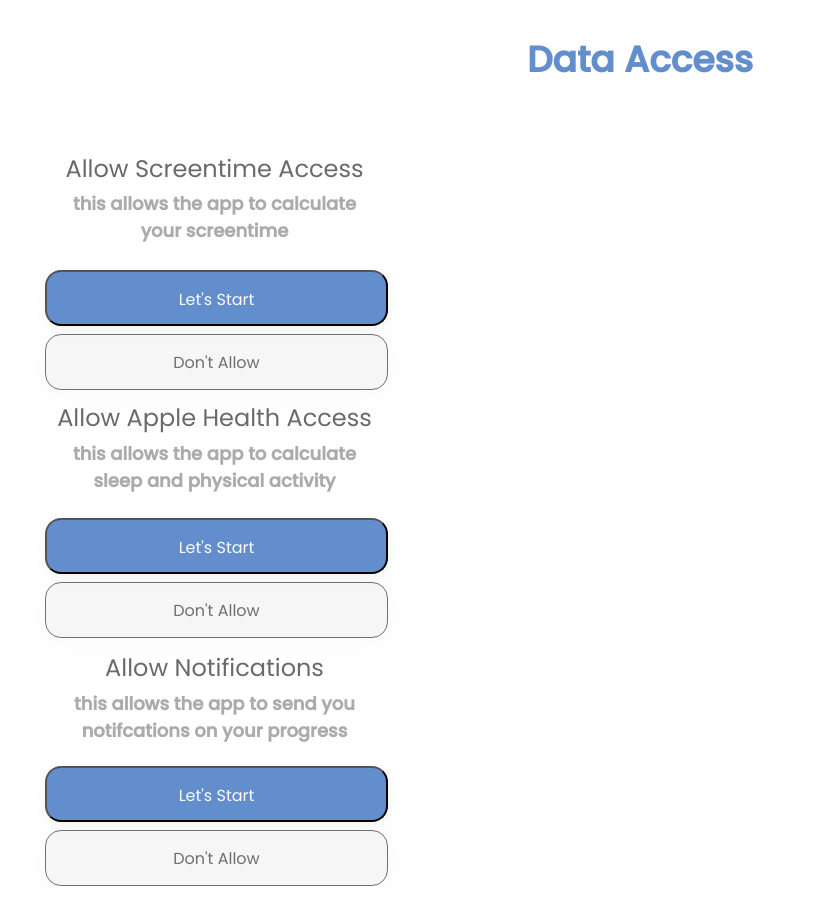
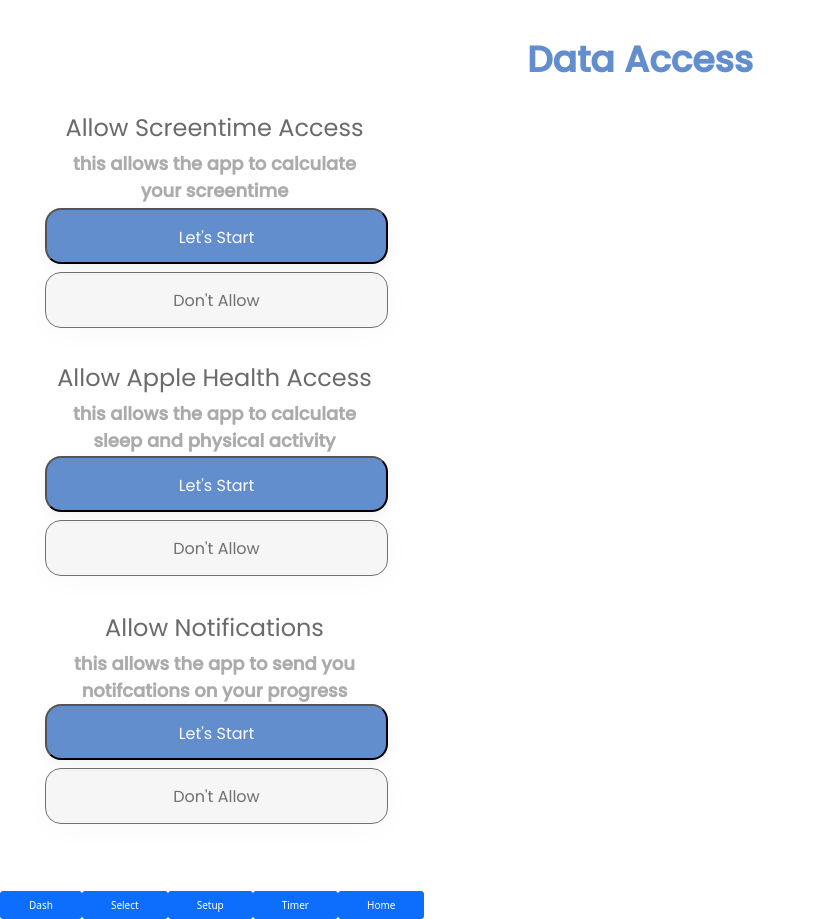
Before and after one commit to PemK88/Smart-Day, a React (Create React App) app in the folder smart-day/: page /access in a window 1280 px wide. Shown: the whole page, without its empty margins (0-816 px from the left). Before the commit the page ends 886 px from the top, so only its background shows below. Built offline with nearby package versions, Linux system fonts and the light colour scheme.

Commit message:
Final edits

```diff
--- a/smart-day/src/Access/index.js
+++ b/smart-day/src/Access/index.js
@@ -1,4 +1,5 @@
 import React from "react";
+import { Link } from "react-router-dom";
 import "./styles.css";
 
 const Header = () => {
@@ -9,6 +10,7 @@ const Access = () => {
   return (
     <div>
       <Header />
+      <div className="access-body">
         <p className="subheading-1">Allow Screentime Access</p>
         <p className="subtext-1">
           this allows the app to calculate your screentime
@@ -35,6 +37,22 @@ const Access = () => {
         <button style={{ top: 390 }} className="button-2 black-button-text">
           Don't Allow
         </button>
+        <Link to="/dashboard" className="btn btn-primary nav-button">
+          Dash
+        </Link>
+        <Link to="/smart" className="btn btn-primary nav-button">
+          Select
+        </Link>
+        <Link to="/setup" className="btn btn-primary nav-button">
+          Setup
+        </Link>
+        <Link to="/timer" className="btn btn-primary nav-button">
+          Timer
+        </Link>
+        <Link to="/" className="btn btn-primary nav-button">
+          Home
+        </Link>
+      </div>
     </div>
   );
 };
--- a/smart-day/src/Access/styles.css
+++ b/smart-day/src/Access/styles.css
@@ -16,7 +16,7 @@
   width: 343px;
   height: 36px;
   left: 43px;
-  top: 151px;
+  top: 60px;
 
   font-family: Poppins;
   font-style: normal;
@@ -35,7 +35,7 @@
   width: 307px;
   height: 54px;
   left: 61px;
-  top: 190px;
+  top: 100px;
 
   font-family: Poppins;
   font-style: normal;
@@ -52,7 +52,7 @@
   width: 343px;
   height: 36px;
   left: 43px;
-  top: 400px;
+  top: 310px;
 
   font-family: Poppins;
   font-style: normal;
@@ -71,7 +71,7 @@
   width: 307px;
   height: 54px;
   left: 61px;
-  top: 440px;
+  top: 350px;
 
   font-family: Poppins;
   font-style: normal;
@@ -88,7 +88,7 @@
   width: 343px;
   height: 36px;
   left: 43px;
-  top: 650px;
+  top: 560px;
 
   font-family: Poppins;
   font-style: normal;
@@ -107,7 +107,7 @@
   width: 307px;
   height: 54px;
   left: 61px;
-  top: 690px;
+  top: 600px;
 
   font-family: Poppins;
   font-style: normal;
@@ -190,3 +190,20 @@
 
   color: #000000;
 }
+
+.nav-button {
+  position: relative;
+  size: small;
+  top: 450px;
+  width: 40px;
+  font-size: 10px;
+  text-align: center;
+  display: inline;
+  border-left-width: 17px;
+  border-right-width: 17px;
+}
+
+.access-body {
+  position: absolute;
+  top: 50px;
+}
--- a/smart-day/src/Dashboard/index.js
+++ b/smart-day/src/Dashboard/index.js
@@ -3,11 +3,12 @@ import "./dashboard.css";
 import { Container, Row, Col, Button, Form } from "react-bootstrap";
 import DonutChart from "react-donut-chart";
 import Dashbar from "./Dashbar";
-import Entertainment from "../images/entertainment.png"
-import Physical from "../images/physical-activity.png"
-import Sleep from "../images/sleep.png"
-import Social from "../images/social.png"
-import Work from "../images/work.png"
+import Entertainment from "../images/entertainment.png";
+import Physical from "../images/physical-activity.png";
+import Sleep from "../images/sleep.png";
+import Social from "../images/social.png";
+import Work from "../images/work.png";
+import { Link } from "react-router-dom";
 
 const Header = () => {
   return <h1 className="header">Dashboard</h1>;
@@ -16,11 +17,28 @@ const Header = () => {
 const Dashboard = () => {
   return (
     <div>
+      <div>
+        <Link to="/access" className="btn btn-primary nav-button-dash">
+          Access
+        </Link>
+        <Link to="/smart" className="btn btn-primary nav-button-dash">
+          Select
+        </Link>
+        <Link to="/setup" className="btn btn-primary nav-button-dash">
+          Setup
+        </Link>
+        <Link to="/timer" className="btn btn-primary nav-button-dash">
+          Timer
+        </Link>
+        <Link to="/" className="btn btn-primary nav-button-dash">
+          Login
+        </Link>
+      </div>
       <Header />
-      <br/>
-      <br/>
-      <br/>
-      <br/>
+      <br />
+      <br />
+      <br />
+      <br />
       <div className="chart-container">
         <DonutChart
           data={[
@@ -43,8 +61,10 @@ const Dashboard = () => {
             {
               label: "Social",
               value: 31,
-          }]}
-          colors={['#7012CF', '#F2994A', '#FD5B71', '#27AE60','#638ECE']}/>
+            },
+          ]}
+          colors={["#7012CF", "#F2994A", "#FD5B71", "#27AE60", "#638ECE"]}
+        />
         <div className="white-box">16 Hours</div>
       </div>
 
@@ -53,39 +73,38 @@ const Dashboard = () => {
           image={Work}
           tag="Productive"
           title="Work"
-                    percentageOver={'+33'}
-                    percentage={'25'}
+          percentageOver={"+33"}
+          percentage={"25"}
         />
         <Dashbar
           image={Physical}
           tag="Health"
           title="Physical Activity"
-                    percentageOver={'+50'}
-                    percentage={'19'}
+          percentageOver={"+50"}
+          percentage={"19"}
         />
         <Dashbar
           image={Sleep}
           tag="Health"
           title="Sleep"
-                    percentageOver={'-100'}
-                    percentage={'0'}
+          percentageOver={"-100"}
+          percentage={"0"}
         />
         <Dashbar
           image={Entertainment}
           tag="Leisure"
           title="Entertainment"
-                    percentageOver={'+33'}
-                    percentage={'25'}
+          percentageOver={"+33"}
+          percentage={"25"}
         />
         <Dashbar
           image={Social}
           tag="Leisure"
           title="Social"
-                    percentageOver={'+67'}
-                    percentage={'31'}
+          percentageOver={"+67"}
+          percentage={"31"}
         />
       </Container>
-
     </div>
   );
 };
--- a/smart-day/src/LevelSelect/index.js
+++ b/smart-day/src/LevelSelect/index.js
@@ -1,31 +1,71 @@
-import React, { useState } from 'react';
+import React, { useState } from "react";
 import "./styles.css";
 import { Button, DropdownButton, Dropdown } from "react-bootstrap";
+import { Link } from "react-router-dom";
 
-function LevelSelect () {
-
-    const [level, setLevel] = useState(new Array(7).fill(''));
+function LevelSelect() {
+  const [level, setLevel] = useState(new Array(7).fill(""));
 
   const handleSelect = (idx, selectedValue) => {
-
     let value = [...level];
     value[idx] = selectedValue;
     setLevel(value);
-
   };
 
   const generateDropDown = (idx) => {
     return (
-            <DropdownButton id={idx.toString()} title={level[idx]} className="level-select">
-                <Dropdown.Item href="#/action-1"  onClick={() => {handleSelect(idx,'Chill')}}>Chill</Dropdown.Item>
-                <Dropdown.Item href="#/action-2" onClick={() => {handleSelect(idx,'Balance')}}>Balance</Dropdown.Item>
-                <Dropdown.Item href="#/action-3" onClick={() => {handleSelect(idx,'Focus')}}>Focus</Dropdown.Item>
+      <DropdownButton
+        id={idx.toString()}
+        title={level[idx]}
+        className="level-select"
+      >
+        <Dropdown.Item
+          href="#/action-1"
+          onClick={() => {
+            handleSelect(idx, "Chill");
+          }}
+        >
+          Chill
+        </Dropdown.Item>
+        <Dropdown.Item
+          href="#/action-2"
+          onClick={() => {
+            handleSelect(idx, "Balance");
+          }}
+        >
+          Balance
+        </Dropdown.Item>
+        <Dropdown.Item
+          href="#/action-3"
+          onClick={() => {
+            handleSelect(idx, "Focus");
+          }}
+        >
+          Focus
+        </Dropdown.Item>
       </DropdownButton>
     );
   };
 
   return (
     <div className="page">
+      <div>
+        <Link to="/dashboard" className="btn btn-primary nav-button-select">
+          Dash
+        </Link>
+        <Link to="/" className="btn btn-primary nav-button-select">
+          Home
+        </Link>
+        <Link to="/setup" className="btn btn-primary nav-button-select">
+          Setup
+        </Link>
+        <Link to="/timer" className="btn btn-primary nav-button-select">
+          Timer
+        </Link>
+        <Link to="/access" className="btn btn-primary nav-button-select">
+          Access
+        </Link>
+      </div>
       <h1 className="page-title">My Smart Week</h1>
 
       <ul className="days-list">
@@ -60,8 +100,6 @@ function LevelSelect () {
       </ul>
       <Button>Save</Button>
     </div>
-
-
   );
 }
 
--- a/smart-day/src/LevelSetup/index.js
+++ b/smart-day/src/LevelSetup/index.js
@@ -1,18 +1,17 @@
-import React, { useState } from 'react'
-import Bar from "./LevelSetupBar"
-import { Container } from "react-bootstrap"
-import Entertainment from "../images/entertainment.png"
-import Physical from "../images/physical-activity.png"
-import Sleep from "../images/sleep.png"
-import Social from "../images/social.png"
-import Work from "../images/work.png"
-import "./LevelSetup.css"
+import React, { useState } from "react";
+import Bar from "./LevelSetupBar";
+import { Container } from "react-bootstrap";
+import Entertainment from "../images/entertainment.png";
+import Physical from "../images/physical-activity.png";
+import Sleep from "../images/sleep.png";
+import Social from "../images/social.png";
+import Work from "../images/work.png";
+import "./LevelSetup.css";
 import { DropdownButton, Dropdown } from "react-bootstrap";
-
+import { Link } from "react-router-dom";
 
 const LevelSetup = () => {
-
-    const [selected, setSelected] = useState('')
+  const [selected, setSelected] = useState("");
 
   const [hours, setHours] = useState(new Array(5).fill(0));
 
@@ -21,54 +20,74 @@ const LevelSetup = () => {
     setHours(hours);
   };
 
-
   return (
     <div>
+      <Link to="/dashboard" className="btn btn-primary nav-button-setup">
+        Dash
+      </Link>
+      <Link to="/smart" className="btn btn-primary nav-button-setup">
+        Select
+      </Link>
+      <Link to="/" className="btn btn-primary nav-button-setup">
+        Home
+      </Link>
+      <Link to="/timer" className="btn btn-primary nav-button-setup">
+        Timer
+      </Link>
+      <Link to="/access" className="btn btn-primary nav-button-setup">
+        Access
+      </Link>
       <h1 className="page-title">Level Setup</h1>
-            <br/>
+      <br />
 
       <DropdownButton id={0} title={selected} className="select margin-auto">
-                <Dropdown.Item href="#/action-1"  onClick={() => {handleSelect('Chill', [3,2,10,3,3])}}>Chill</Dropdown.Item>
-                <Dropdown.Item href="#/action-2" onClick={() => {handleSelect('Balance', [7,2,7,4,4])}}>Balance</Dropdown.Item>
-                <Dropdown.Item href="#/action-3" onClick={() => {handleSelect('Focus', [10,1,7,3,3])}}>Focus</Dropdown.Item>
+        <Dropdown.Item
+          href="#/action-1"
+          onClick={() => {
+            handleSelect("Chill", [3, 2, 10, 3, 3]);
+          }}
+        >
+          Chill
+        </Dropdown.Item>
+        <Dropdown.Item
+          href="#/action-2"
+          onClick={() => {
+            handleSelect("Balance", [7, 2, 7, 4, 4]);
+          }}
+        >
+          Balance
+        </Dropdown.Item>
+        <Dropdown.Item
+          href="#/action-3"
+          onClick={() => {
+            handleSelect("Focus", [10, 1, 7, 3, 3]);
+          }}
+        >
+          Focus
+        </Dropdown.Item>
       </DropdownButton>
-            <br/>
-            <br/>
+      <br />
+      <br />
 
       <Container className="categories">
-                <Bar
-                    image={Work}
-                    tag="Productive"
-                    title="Work"
-                    numHours={hours[0]}
-                />
+        <Bar image={Work} tag="Productive" title="Work" numHours={hours[0]} />
         <Bar
           image={Physical}
           tag="Health"
           title="Physical Activity"
           numHours={hours[1]}
         />
-                <Bar
-                    image={Sleep}
-                    tag="Health"
-                    title="Sleep"
-                    numHours={hours[2]}
-                />
+        <Bar image={Sleep} tag="Health" title="Sleep" numHours={hours[2]} />
         <Bar
           image={Entertainment}
           tag="Leisure"
           title="Entertainment"
           numHours={hours[3]}
         />
-                <Bar
-                    image={Social}
-                    tag="Leisure"
-                    title="Social"
-                    numHours={hours[4]}
-                />
+        <Bar image={Social} tag="Leisure" title="Social" numHours={hours[4]} />
       </Container>
     </div>
-    )
-}
+  );
+};
 
-export default LevelSetup
+export default LevelSetup;
--- a/smart-day/src/Login/index.js
+++ b/smart-day/src/Login/index.js
@@ -1,8 +1,9 @@
 import React from "react";
 import "./Login.css";
-import LoginButton from "./LoginButton"
-import Welcome from "../images/welcome.png"
+import LoginButton from "./LoginButton";
+import Welcome from "../images/welcome.png";
 import { Container, Row, Col, Button, Form } from "react-bootstrap";
+import { Link } from "react-router-dom";
 
 const Header = () => {
   return <h1 className="header">Smart Day</h1>;
@@ -11,6 +12,21 @@ const Header = () => {
 const Login = () => {
   return (
     <div>
+      <Link to="/dashboard" className="btn btn-primary nav-button-login">
+        Dash
+      </Link>
+      <Link to="/smart" className="btn btn-primary nav-button-login">
+        Select
+      </Link>
+      <Link to="/setup" className="btn btn-primary nav-button-login">
+        Setup
+      </Link>
+      <Link to="/timer" className="btn btn-primary nav-button-login">
+        Timer
+      </Link>
+      <Link to="/access" className="btn btn-primary nav-button-login">
+        Access
+      </Link>
       <Header />
       <p className="slogan">Your day is about to get smarter!</p>
       <Form>
@@ -32,7 +48,10 @@ const Login = () => {
         {/* <Button className="login-button" variant="primary" type="submit">
           LOG IN
         </Button> */}
-        <img style={{ width: "400px", marginTop: "100px", marginLeft: "15px" }} src={Welcome} />
+        <img
+          style={{ width: "400px", marginTop: "100px", marginLeft: "15px" }}
+          src={Welcome}
+        />
         <LoginButton />
       </Form>
     </div>
--- a/smart-day/src/Timer/index.js
+++ b/smart-day/src/Timer/index.js
@@ -1,17 +1,16 @@
-import React, { useState } from 'react';
+import React, { useState } from "react";
 import "./styles.css";
-import ReactTimerStopwatch from 'react-stopwatch-timer';
+import ReactTimerStopwatch from "react-stopwatch-timer";
 import { DropdownButton, Dropdown } from "react-bootstrap";
 import { Stopwatch } from "hooked-react-stopwatch";
+import { Link } from "react-router-dom";
 
-function Timer () {
-
+function Timer() {
   const [play, setPlay] = useState(false);
 
   const [time, setTime] = useState(new Date(0, 0, 0, 0, 0, 0, 0));
 
-    const [selected, setSelected] = useState('Work')
-
+  const [selected, setSelected] = useState("Work");
 
   const handlePlay = () => {
     setPlay(!play);
@@ -22,29 +21,53 @@ function Timer () {
   };
 
   const handleSelect = () => {
-        setSelected((selected === 'Work' ? 'Physical Activity' : 'Work'));
+    setSelected(selected === "Work" ? "Physical Activity" : "Work");
   };
-
 
   return (
     <div className="page">
+      <div>
+        <Link to="/dashboard" className="btn btn-primary nav-button-timer">
+          Dash
+        </Link>
+        <Link to="/smart" className="btn btn-primary nav-button-timer">
+          Select
+        </Link>
+        <Link to="/setup" className="btn btn-primary nav-button-timer">
+          Setup
+        </Link>
+        <Link to="/" className="btn btn-primary nav-button-timer">
+          Home
+        </Link>
+        <Link to="/access" className="btn btn-primary nav-button-timer">
+          Access
+        </Link>
+      </div>
       <h1 className="page-title">Activity Timer</h1>
-            <br/>
-            <br/>
-            <br/>
-
+      <br />
+      <br />
+      <br />
 
       <DropdownButton id={0} title={selected} className="select">
-                <Dropdown.Item href="#/action-1"  onClick={handleSelect}>Work</Dropdown.Item>
-                <Dropdown.Item href="#/action-2" onClick={handleSelect}>Physical Activity</Dropdown.Item>
+        <Dropdown.Item href="#/action-1" onClick={handleSelect}>
+          Work
+        </Dropdown.Item>
+        <Dropdown.Item href="#/action-2" onClick={handleSelect}>
+          Physical Activity
+        </Dropdown.Item>
       </DropdownButton>
 
-            <br/>
-            <br/>
-            <br/>
-            <Stopwatch hideMilliseconds={true} separators={[':',':','']} timeContainerClassName='time'
-                playIconClassName='stop-btns' pauseIconClassName='stop-btns' resetIconClassName='stop-btns'/>
-
+      <br />
+      <br />
+      <br />
+      <Stopwatch
+        hideMilliseconds={true}
+        separators={[":", ":", ""]}
+        timeContainerClassName="time"
+        playIconClassName="stop-btns"
+        pauseIconClassName="stop-btns"
+        resetIconClassName="stop-btns"
+      />
 
       {/* <ReactTimerStopwatch isOn={play} className="react-stopwatch-timer__table" watchType="stopwatch"
                 displayCircle={true} color='#557CB6' hintColor="rgb(197, 196, 196)" fromTime={time}/>
@@ -59,11 +82,7 @@ function Timer () {
 
             </div> */}
     </div>
-
-
-
   );
-
 }
 
 export default Timer;
```
Also changed, not shown: smart-day/src/Dashboard/dashboard.css (+11 -0 lines), smart-day/src/LevelSelect/styles.css (+17 -8 lines), smart-day/src/LevelSetup/LevelSetup.css (+21 -7 lines), smart-day/src/Login/Login.css (+12 -0 lines), smart-day/src/Timer/styles.css (+18 -6 lines). Lines whose indentation alone changed are shown as unchanged.
